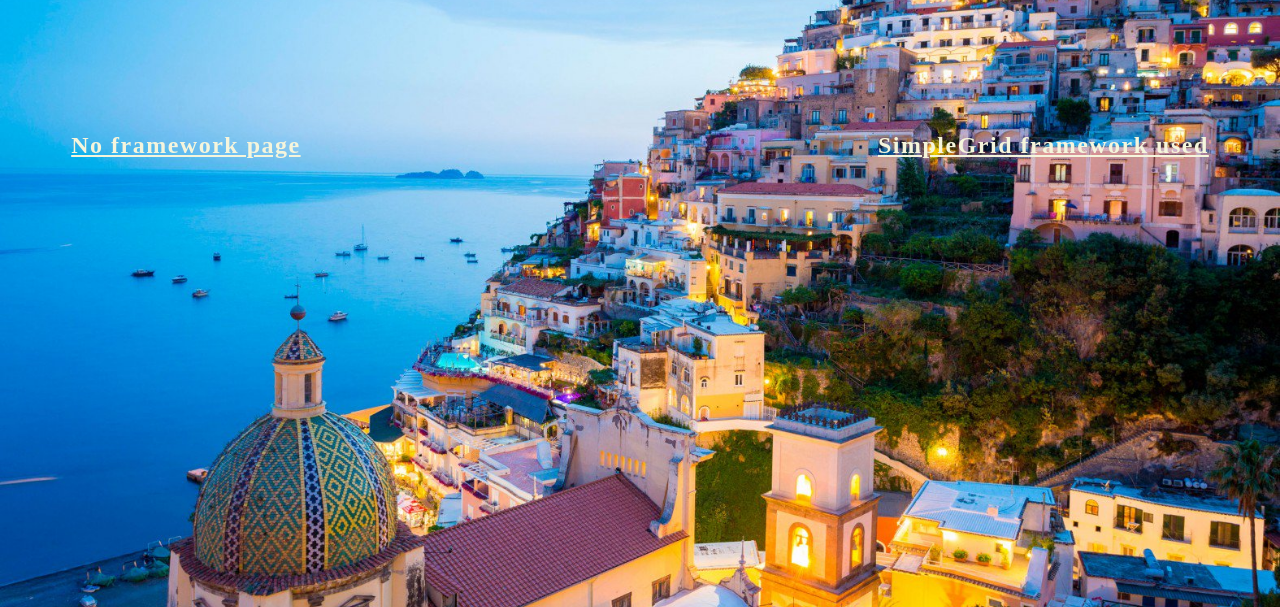
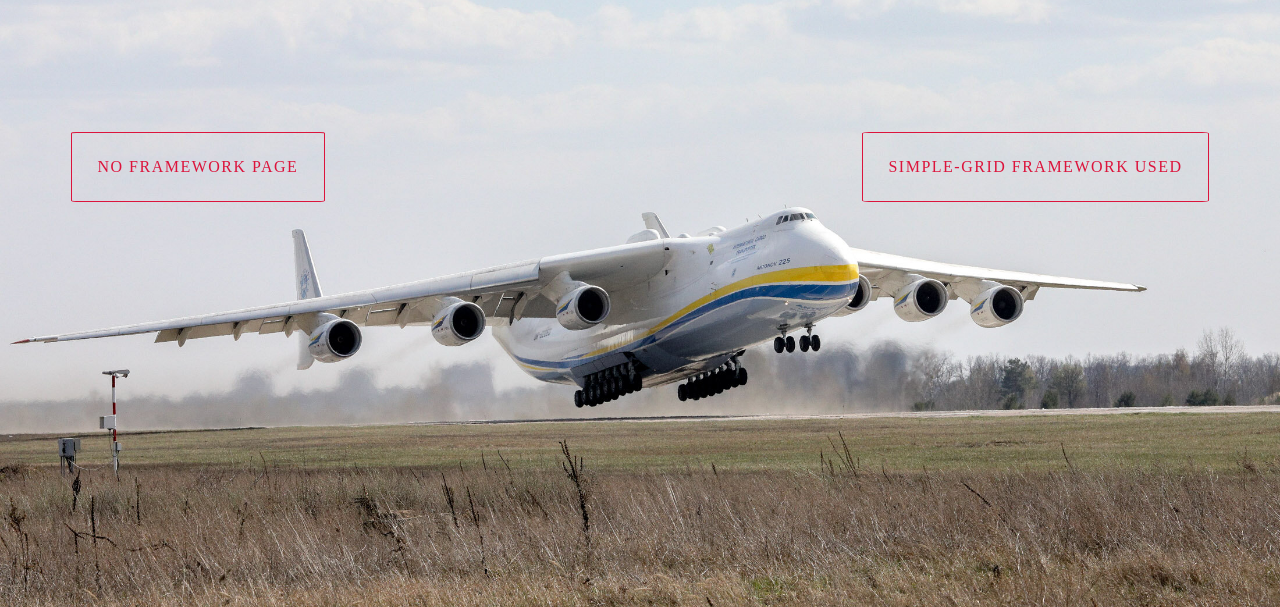
Before and after one commit to Avile-Sindelo/responsive-web, a plain HTML site: page index.html in a window 1280 px wide. Shown: the part 193-800 px from the top of the page. Drawn offline with Linux system fonts and the light colour scheme.

Commit message:
index and landing page background image update

```diff
--- a/index.html
+++ b/index.html
@@ -9,7 +9,7 @@
 <body>
     <style>
         body{
-            background-image: url('images/brasil.jpg');
+            background-image: url('images/landing.jpg');
             background-attachment: fixed;
             background-size: cover;
             background-repeat: no-repeat;
@@ -29,9 +29,21 @@
 
             margin: 10% 5% 10% 5%;
             letter-spacing: 1.5px;
-            font-weight: bolder;
-            color: beige;
-            font-size: 150%;
+            font-weight: lighter;
+            color: crimson;
+            font-size: 100%;
+            border: 1px solid crimson;
+            border-radius: 2%;
+            text-decoration: none;
+            padding: 2%;
+            text-transform: uppercase;
+        }
+
+        a:hover{
+            color: white;
+            background-color: crimson;
+            transition: 1s;
+            border: 1px solid whitesmoke;
         }
 
         #links{
@@ -39,12 +51,13 @@
             justify-content: space-between;
             align-items: center;
         }
+
     </style>
 
     <h1> Avile Sindelo's Landing page </h1>
     <div id="links">
         <a href="no-framework/no-framework-index.html"> No framework page </a>
-        <a href="with-framework/simple-grid-index.html"> SimpleGrid framework used </a>
+        <a href="with-framework/simple-grid-index.html"> Simple-Grid framework used </a>
     </div>
 </body>
 </html>
```
Also changed, not shown: images/landing.jpg (added).
